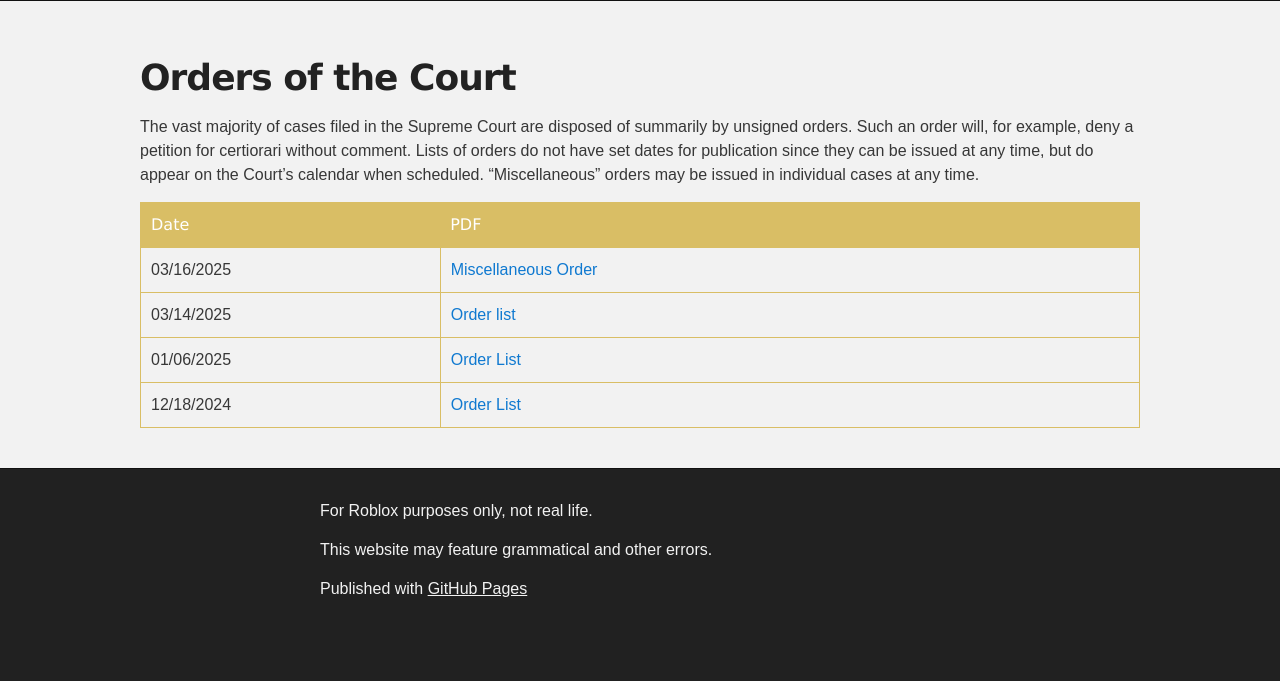
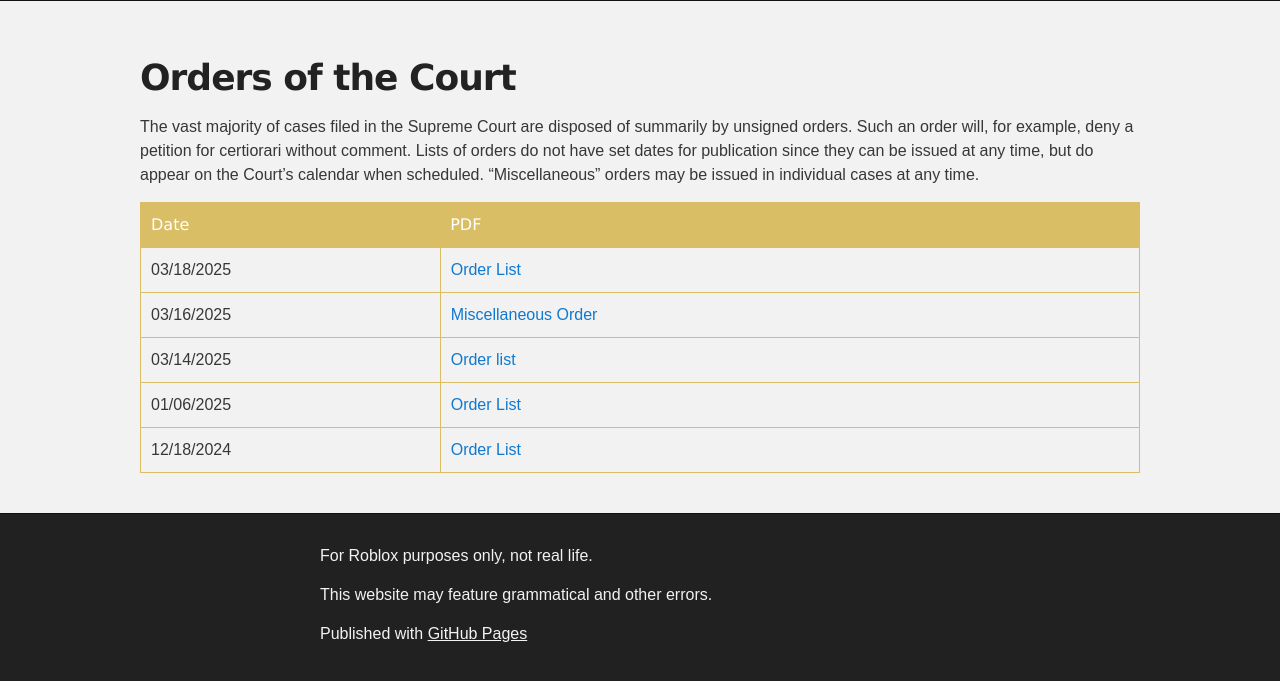
Before and after one commit to supremecourtrblx/supremecourtrblx.github.io, a Jekyll site: the page built from orders.md, in a window 1280 px wide. Shown: the part 557-1238 px from the top of the page. Built offline with Jekyll 4.4.1, drawn with Linux system fonts in a browser that asks for light colours; our own code applies the rules of GitHub Pages for plain Markdown files; before the commit the page ends 1193 px from its top, so only the background shows below that.

Commit message:
Update orders.md

```diff
--- a/orders.md
+++ b/orders.md
@@ -8,6 +8,10 @@ The vast majority of cases filed in the Supreme Court are disposed of summarily
     <tr>
         <th style="width:30%;">Date</th>
         <th>PDF</th>
+    </tr>
+    <tr>
+        <td>03/18/2025</td>
+        <td><a href="/orders/orderlist031825.pdf">Order List</a></td>
     </tr>
     <tr>
         <td>03/16/2025</td>
```
